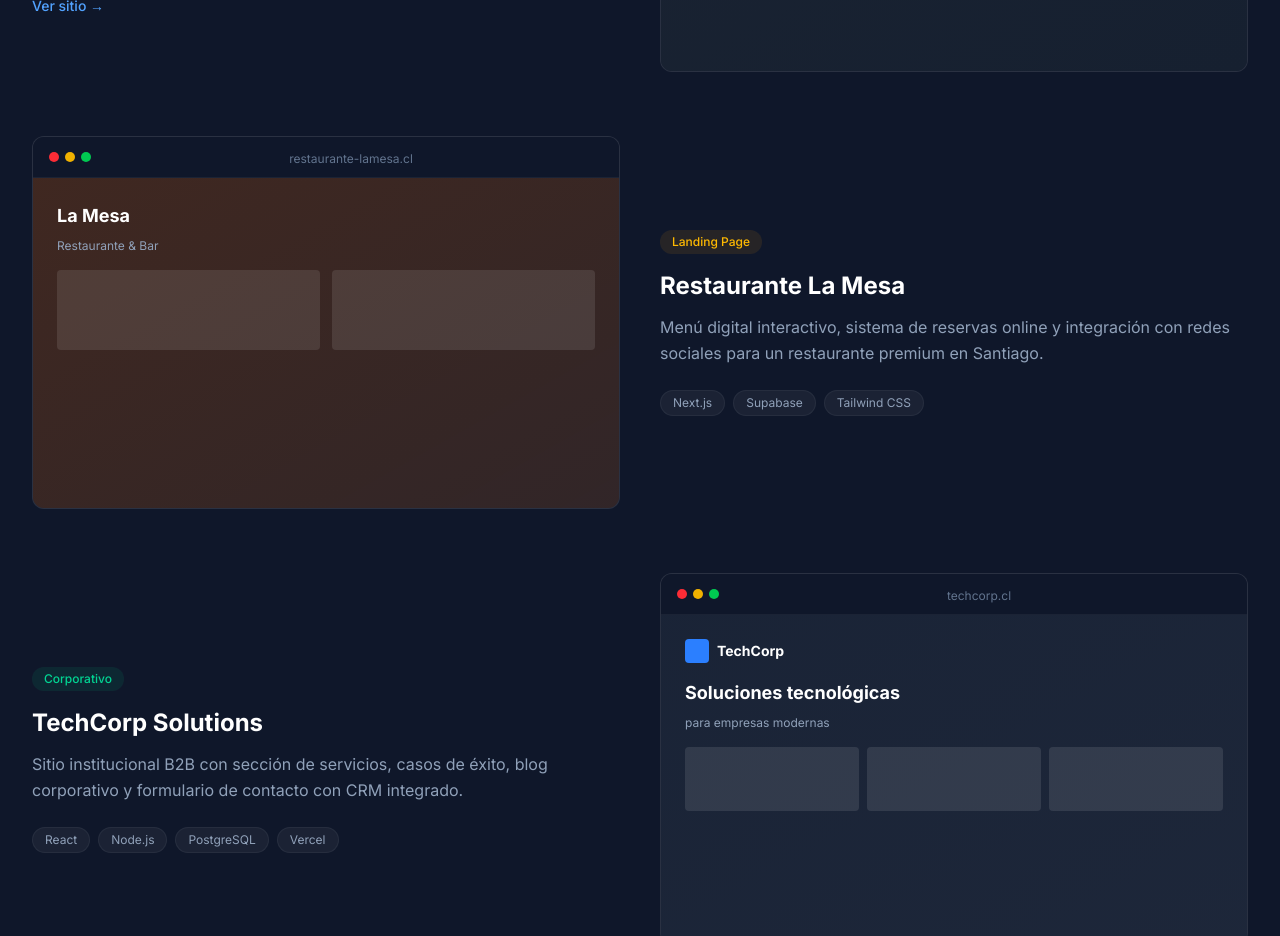
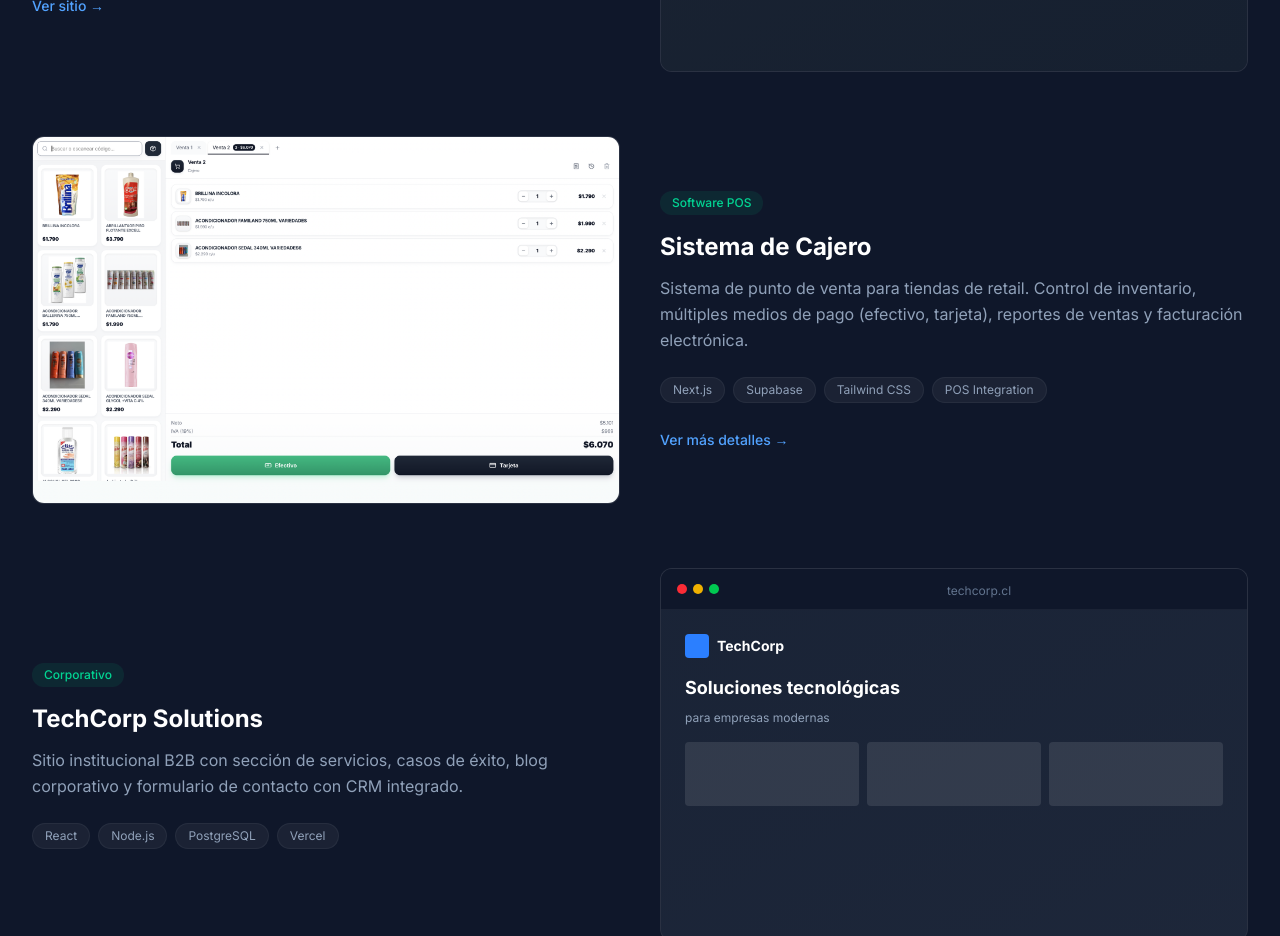
Before and after one commit to dibwebstudio/dibweb, a Next.js app: page / in a window 1280 px wide. Shown: the part 2460-3396 px from the top of the page. Built offline with nearby package versions, Linux system fonts and the light colour scheme.

Commit message:
Portfolio: replace restaurant with POS cashier system

```diff
--- a/src/components/Portfolio.tsx
+++ b/src/components/Portfolio.tsx
@@ -56,41 +56,27 @@
             </div>
           </div>
 
-          {/* Project 2 */}
+          {/* Project 2 - POS System */}
           <div className="grid lg:grid-cols-2 gap-10 items-center">
             <div>
               <div className="glass-card rounded-xl overflow-hidden aurora-card">
-                <div className="bg-[#0f172a] px-4 py-2 flex items-center gap-2 border-b border-white/5">
-                  <div className="flex gap-1.5">
-                    <div className="w-2.5 h-2.5 rounded-full bg-red-500" />
-                    <div className="w-2.5 h-2.5 rounded-full bg-yellow-500" />
-                    <div className="w-2.5 h-2.5 rounded-full bg-green-500" />
-                  </div>
-                  <div className="flex-1 text-center">
-                    <span className="text-xs text-slate-500">restaurante-lamesa.cl</span>
-                  </div>
-                </div>
-                <div className="aspect-video bg-gradient-to-br from-amber-900/40 to-amber-800/20 p-6">
-                  <div className="text-white text-lg font-bold mb-2">La Mesa</div>
-                  <p className="text-slate-400 text-xs mb-4">Restaurante & Bar</p>
-                  <div className="grid grid-cols-2 gap-3">
-                    <div className="bg-white/10 rounded h-20" />
-                    <div className="bg-white/10 rounded h-20" />
-                  </div>
-                </div>
+                <img src="/pos.png" alt="Sistema Punto de Venta" className="w-full h-auto" />
               </div>
             </div>
             <div>
-              <span className="inline-block bg-amber-500/10 text-amber-400 text-xs font-medium px-3 py-1 rounded-full mb-4">Landing Page</span>
-              <h3 className="text-2xl font-bold text-white mb-3">Restaurante La Mesa</h3>
+              <span className="inline-block bg-emerald-500/10 text-emerald-400 text-xs font-medium px-3 py-1 rounded-full mb-4">Software POS</span>
+              <h3 className="text-2xl font-bold text-white mb-3">Sistema de Cajero</h3>
               <p className="text-slate-400 mb-6 leading-relaxed">
-                Menú digital interactivo, sistema de reservas online y integración con redes sociales para un restaurante premium en Santiago.
+                Sistema de punto de venta para tiendas de retail. Control de inventario, múltiples medios de pago (efectivo, tarjeta), reportes de ventas y facturación electrónica.
               </p>
-              <div className="flex flex-wrap gap-2">
-                {["Next.js", "Supabase", "Tailwind CSS"].map((t) => (
+              <div className="flex flex-wrap gap-2 mb-6">
+                {["Next.js", "Supabase", "Tailwind CSS", "POS Integration"].map((t) => (
                   <span key={t} className="text-xs bg-white/5 text-slate-400 px-3 py-1 rounded-full border border-white/5">{t}</span>
                 ))}
               </div>
+              <a href="/servicios/puntos-de-pago" className="text-blue-400 hover:text-blue-300 text-sm font-medium transition-colors">
+                Ver más detalles →
+              </a>
             </div>
           </div>
 
```
